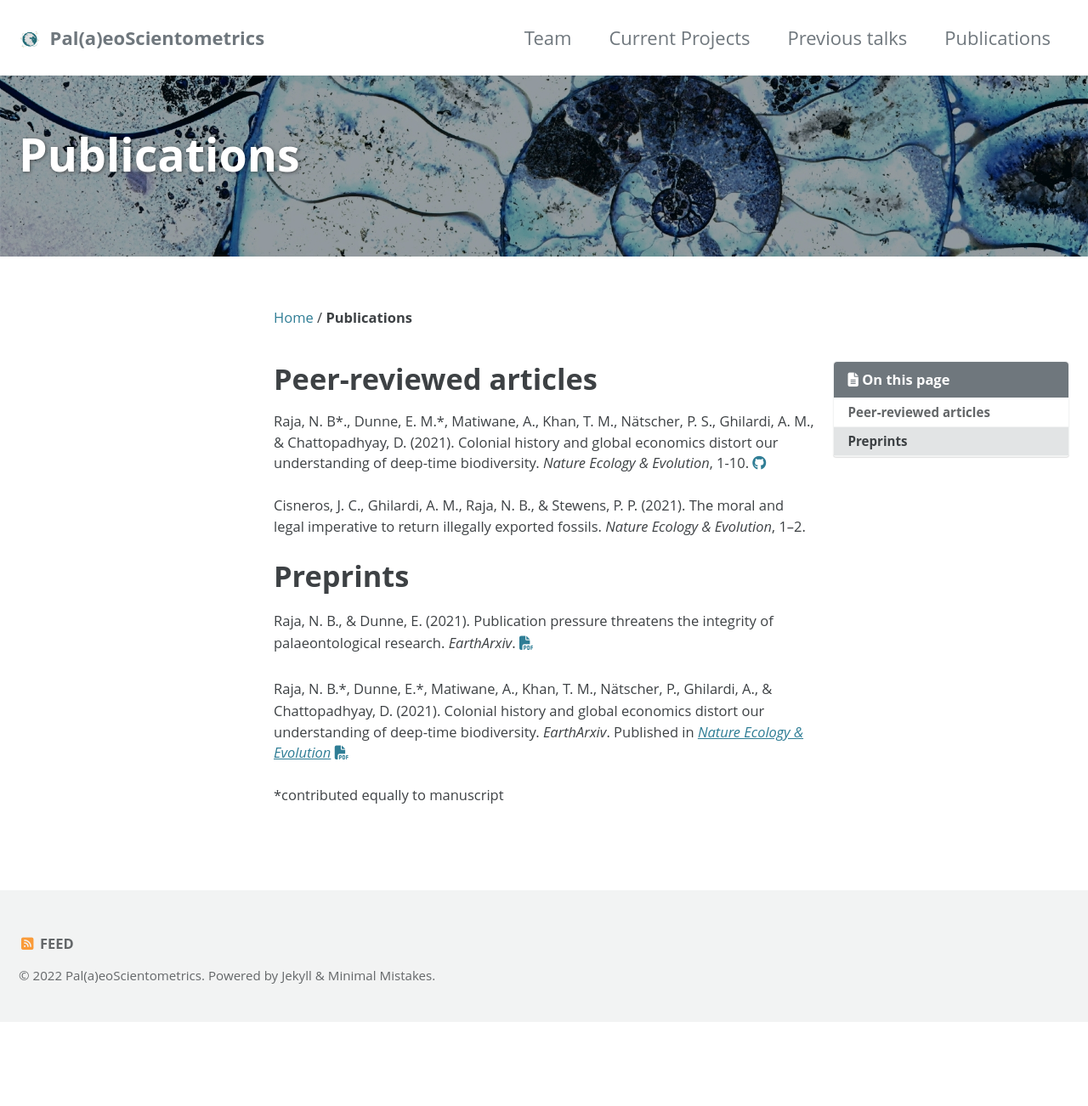
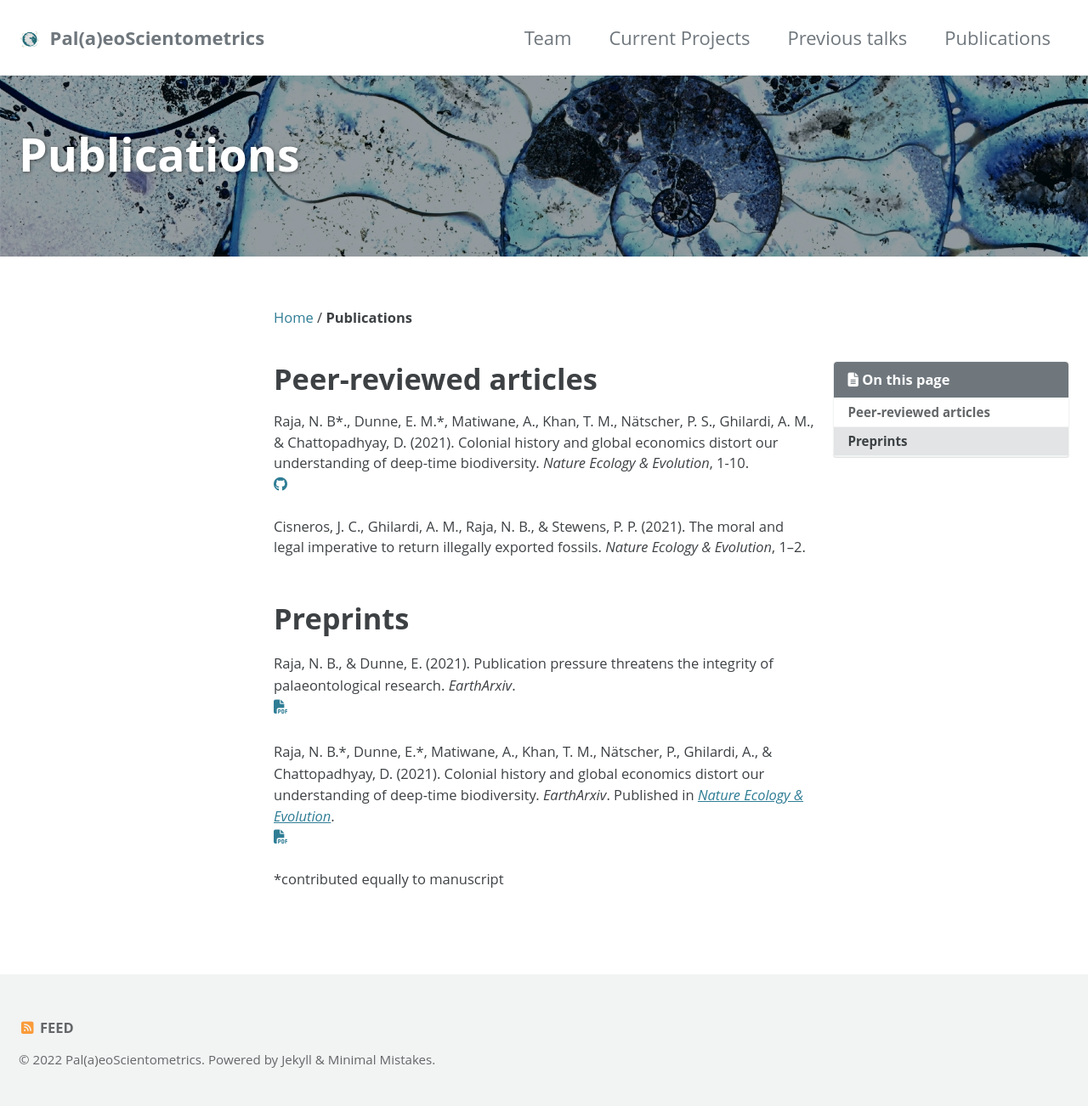
Before and after one commit to paleoscientometric/paleoscientometric.github.io, a Jekyll site: the page built from _pages/publications.md, in a window 1280 px wide. Shown: the whole page at 85% size. Built offline with Jekyll 4.4.1, drawn with Linux system fonts in a browser that asks for light colours; cached includes are drawn as plain includes; nearby versions of some CDN libraries; a style sheet for code colours, icons or effects is not loaded; before the commit the page ends 1203 px from its top, so only the background shows below that.

Commit message:
changed layout

```diff
--- a/_pages/publications.md
+++ b/_pages/publications.md
@@ -16,9 +16,11 @@ toc_sticky: true
 
 <div class="small">
 
-<a name="nat-colonial"></a>Raja, N. B*., Dunne, E. M.*, Matiwane, A., Khan, T. M., Nätscher, P. S., Ghilardi, A. M., & Chattopadhyay, D. (2021). Colonial history and global economics distort our understanding of deep-time biodiversity. <em>Nature Ecology & Evolution</em>, 1-10. <a href="https://doi.org/10.1038/s41559-021-01608-8" target="blank"><i class="ai ai-doi"></i></a> <a href="https://www.researchgate.net/publication/357441656_Colonial_history_and_global_economics_distort_our_understanding_of_deep-time_biodiversity?_tatpl%5Bac%5D%5B0%5D%5Bactor%5D=AC%3A10509099&_tatpl%5Bac%5D%5B0%5D%5Bid%5D=1454106405388292&_tatpl%5Bac%5D%5B0%5D%5Bobject%5D=PB%3A357441656&_tatpl%5Bac%5D%5B0%5D%5Bts%5D=1641127183&_tatpl%5Bac%5D%5B0%5D%5Bverb%5D=recommend&_tatpl%5Bs%5D=c9f83840fe4a69ed97046327cc591185c0e1e2e0" target="blank"><i class="ai ai-researchgate"></i></a> <a href="https://github.com/paleoscientometrics/paleo-imperialism" target="blank">  <i class="fa fa-github"></i></a> <a href="https://osf.io/6wc7a/" target="blank">  <i class="ai ai-osf"></i></a>
+<a name="nat-colonial"></a>Raja, N. B*., Dunne, E. M.*, Matiwane, A., Khan, T. M., Nätscher, P. S., Ghilardi, A. M., & Chattopadhyay, D. (2021). Colonial history and global economics distort our understanding of deep-time biodiversity. <em>Nature Ecology & Evolution</em>, 1-10.
+<br><a href="https://doi.org/10.1038/s41559-021-01608-8" target="blank"><i class="ai ai-doi"></i></a> <a href="https://www.researchgate.net/publication/357441656_Colonial_history_and_global_economics_distort_our_understanding_of_deep-time_biodiversity?_tatpl%5Bac%5D%5B0%5D%5Bactor%5D=AC%3A10509099&_tatpl%5Bac%5D%5B0%5D%5Bid%5D=1454106405388292&_tatpl%5Bac%5D%5B0%5D%5Bobject%5D=PB%3A357441656&_tatpl%5Bac%5D%5B0%5D%5Bts%5D=1641127183&_tatpl%5Bac%5D%5B0%5D%5Bverb%5D=recommend&_tatpl%5Bs%5D=c9f83840fe4a69ed97046327cc591185c0e1e2e0" target="blank"><i class="ai ai-researchgate"></i></a> <a href="https://github.com/paleoscientometrics/paleo-imperialism" target="blank">  <i class="fa fa-github"></i></a> <a href="https://osf.io/6wc7a/" target="blank">  <i class="ai ai-osf"></i></a>
 <br><br>
-Cisneros, J. C., Ghilardi, A. M., Raja, N. B., & Stewens, P. P. (2021). The moral and legal imperative to return illegally exported fossils. <em>Nature Ecology & Evolution</em>, 1–2. <a href="https://doi.org/10.1038/s41559-021-01588-9" target="blank"><i class="ai ai-doi"></i></a> <a href="https://www.researchgate.net/publication/356221849_The_moral_and_legal_imperative_to_return_illegally_exported_fossils" target="blank"><i class="ai ai-researchgate"></i></a>
+Cisneros, J. C., Ghilardi, A. M., Raja, N. B., & Stewens, P. P. (2021). The moral and legal imperative to return illegally exported fossils. <em>Nature Ecology & Evolution</em>, 1–2.
+<br><a href="https://doi.org/10.1038/s41559-021-01588-9" target="blank"><i class="ai ai-doi"></i></a> <a href="https://www.researchgate.net/publication/356221849_The_moral_and_legal_imperative_to_return_illegally_exported_fossils" target="blank"><i class="ai ai-researchgate"></i></a>
 
 <br><br>
 </div>
@@ -26,9 +28,11 @@ Cisneros, J. C., Ghilardi, A. M., Raja, N. B., & Stewens, P. P. (2021). The mora
 # Preprints
 
 <div class="small">
-<i class="ai ai-open-access" style="font-size:20px;color:orange"></i> Raja, N. B., & Dunne, E. (2021). Publication pressure threatens the integrity of palaeontological research. <em>EarthArxiv</em>. <a href="https://doi.org/10.31223/X5V32Z" target="blank"><i class="ai ai-doi"></i></a> <a href="https://eartharxiv.org/repository/object/2414/download/4965/" target="blank">  <i class="fa fa-file-pdf"></i></a>
+<i class="ai ai-open-access" style="font-size:20px;color:orange"></i> Raja, N. B., & Dunne, E. (2021). Publication pressure threatens the integrity of palaeontological research. <em>EarthArxiv</em>.
+<br><a href="https://doi.org/10.31223/X5V32Z" target="blank"><i class="ai ai-doi"></i></a> <a href="https://eartharxiv.org/repository/object/2414/download/4965/" target="blank">  <i class="fa fa-file-pdf"></i></a>
 <br><br>
-<i class="ai ai-open-access" style="font-size:20px;color:orange"></i> Raja, N. B.*, Dunne, E.*, Matiwane, A., Khan, T. M., Nätscher, P., Ghilardi, A., & Chattopadhyay, D. (2021). Colonial history and global economics distort our understanding of deep-time biodiversity. <em>EarthArxiv</em>. Published in <a href="#nat-colonial"><em>Nature Ecology & Evolution</em></a> <a href="https://doi.org/10.31223/X5802N" target="blank"><i class="ai ai-doi"></i></a> <a href="https://eartharxiv.org/repository/object/2472/download/5064/" target="blank">  <i class="fa fa-file-pdf"></i></a>
+<i class="ai ai-open-access" style="font-size:20px;color:orange"></i> Raja, N. B.*, Dunne, E.*, Matiwane, A., Khan, T. M., Nätscher, P., Ghilardi, A., & Chattopadhyay, D. (2021). Colonial history and global economics distort our understanding of deep-time biodiversity. <em>EarthArxiv</em>. Published in <a href="#nat-colonial"><em>Nature Ecology & Evolution</em></a>.
+<br><a href="https://doi.org/10.31223/X5802N" target="blank"><i class="ai ai-doi"></i></a> <a href="https://eartharxiv.org/repository/object/2472/download/5064/" target="blank">  <i class="fa fa-file-pdf"></i></a>
 
 
 
```
